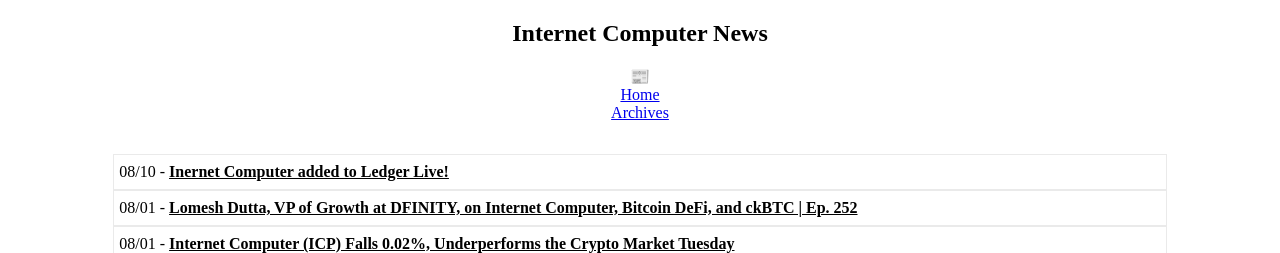
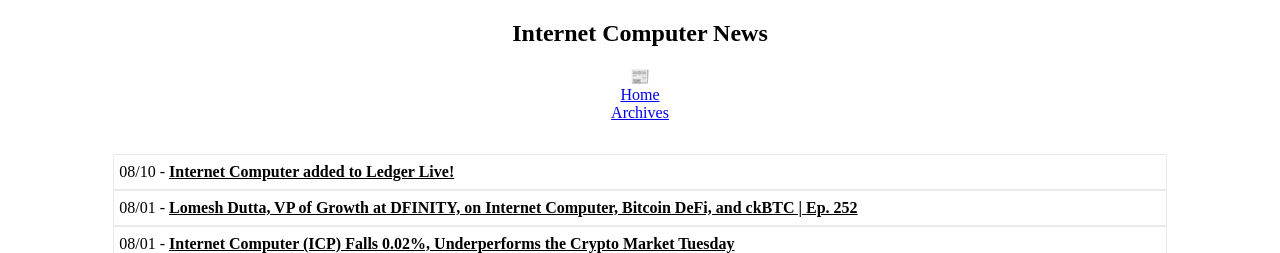
Before and after one commit to rjlucasm/ictoday, a Next.js app: page /news/2023 in a window 1280 px wide. Shown: the top 253 px of the page. Built offline with nearby package versions, Linux system fonts and the light colour scheme.

Commit message:
News 08/10 fix

```diff
--- a/pages/news/2023.js
+++ b/pages/news/2023.js
@@ -20,7 +20,7 @@ export default function News23() {
 
             <div className="pagesgrid">
             <div className="pagescard">08/10 -&nbsp;
-                <a href="https://www.ledger.com/blog/internet-computer-added-to-ledger-live" target="_blank" rel="noopener noreferrer">Inernet Computer added to Ledger Live!</a>
+                <a href="https://www.ledger.com/blog/internet-computer-added-to-ledger-live" target="_blank" rel="noopener noreferrer">Internet Computer added to Ledger Live!</a>
             </div>
             <div className="pagescard">08/01 -&nbsp;
                 <a href="https://cryptonews.com/exclusives/lomesh-dutta-vp-of-growth-at-dfinity-internet-computer-bitcoin-defi-ckbtc-ep-252.htm" target="_blank" rel="noopener noreferrer">Lomesh Dutta, VP of Growth at DFINITY, on Internet Computer, Bitcoin DeFi, and ckBTC | Ep. 252</a>
```
